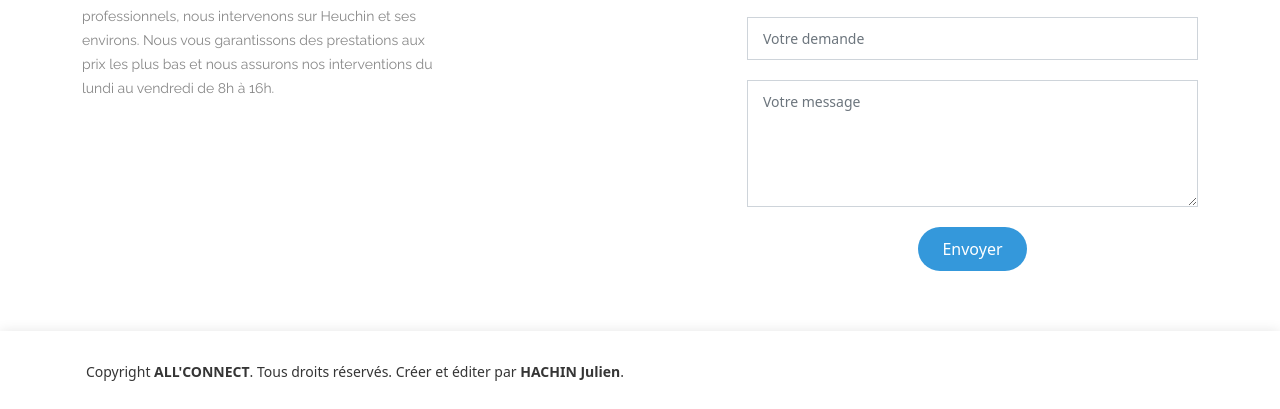
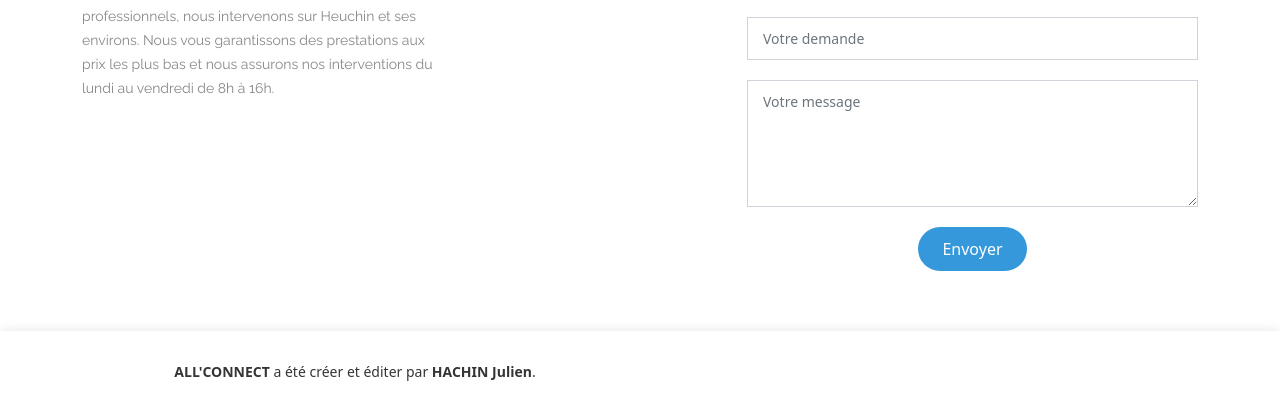
Before and after one commit to hachinj60/ALL-CONNECT, a plain HTML site: page index.html in a window 1280 px wide. Shown: the part 1567-1976 px from the top of the page. Drawn offline with nearby package versions, Linux system fonts and the light colour scheme.

Commit message:
Update index.html

```diff
--- a/index.html
+++ b/index.html
@@ -184,7 +184,7 @@
       <div class="row d-flex align-items-center">
         <div class="col-lg-6 text-lg-left text-center">
           <div class="copyright">
-            Copyright <strong>ALL'CONNECT</strong>. Tous droits réservés. Créer et éditer par <strong>HACHIN Julien</strong>.
+            <strong>ALL'CONNECT</strong> a été créer et éditer par <strong>HACHIN Julien</strong>.
          </div>
     </div>
   </footer>
```
